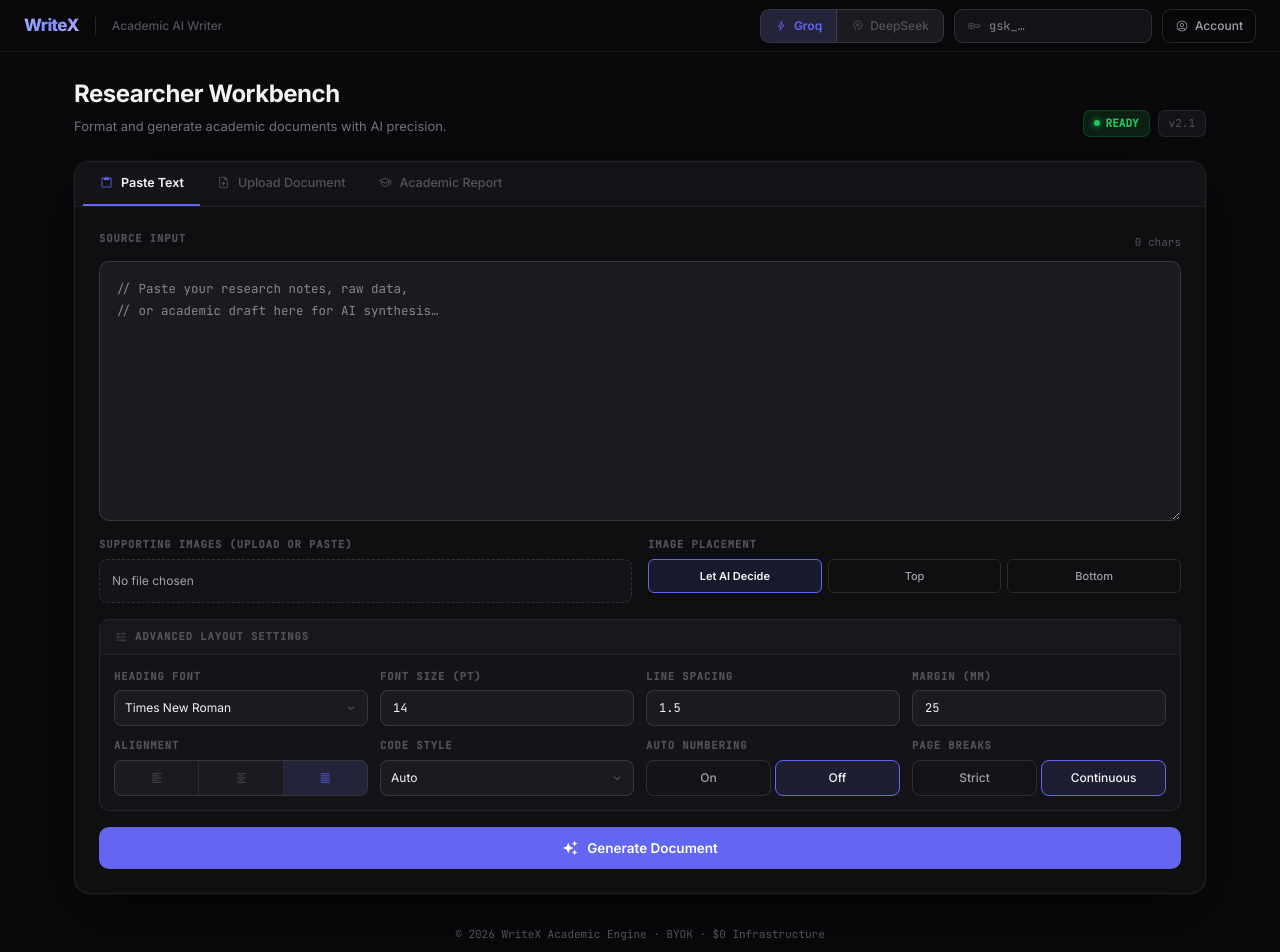
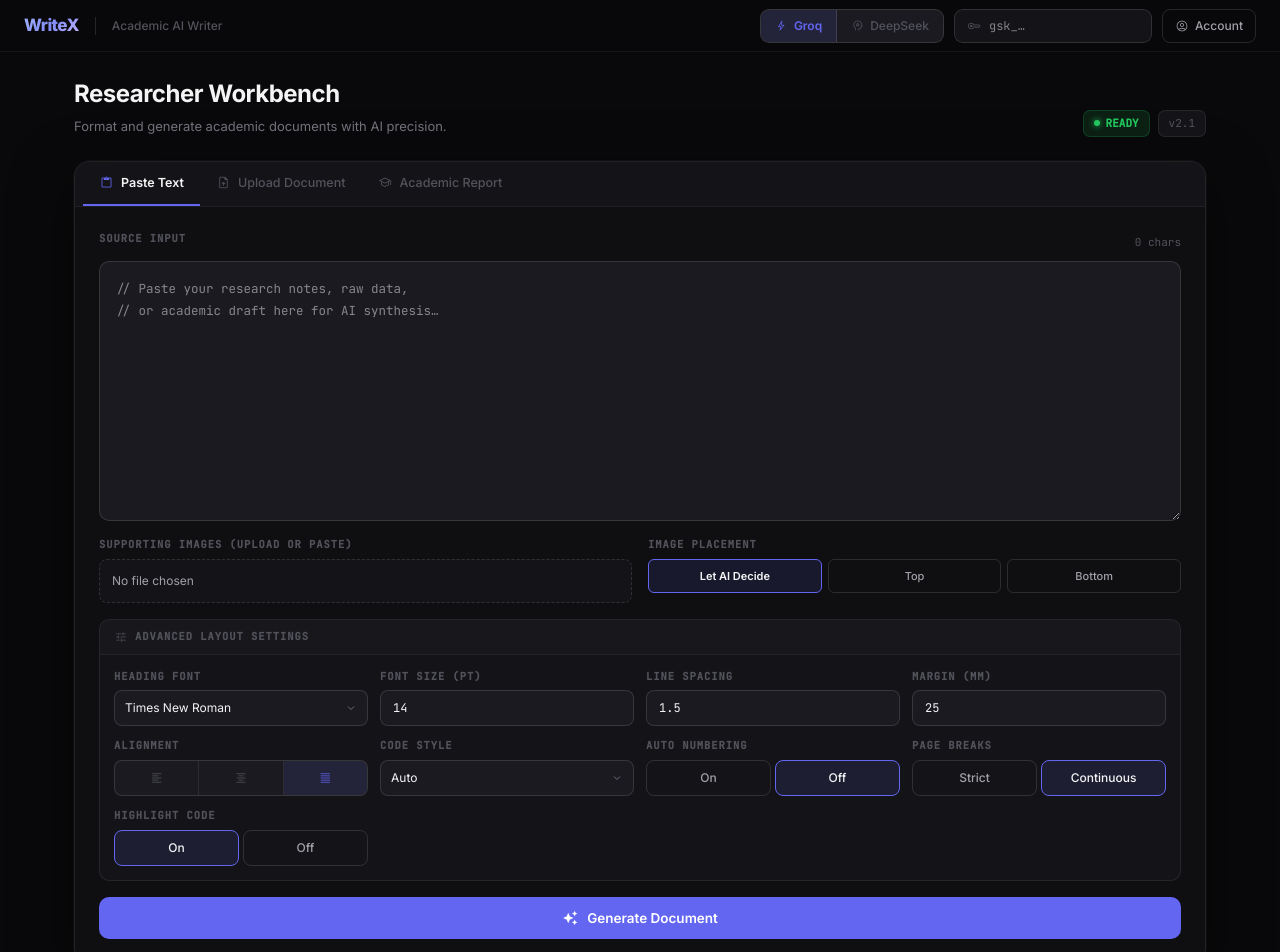
Before and after one commit to abhijitsvsk/WRITEX, a Next.js app in the folder frontend/: page / in a window 1280 px wide. Shown: the top 952 px of the page. Built offline with nearby package versions, Linux system fonts and the light colour scheme.

Commit message:
feat: add highlight code toggle to ui and backend layout configuration

```diff
--- a/frontend/src/app/page.tsx
+++ b/frontend/src/app/page.tsx
@@ -158,6 +158,7 @@
   const [codeLang, setCodeLang] = useState("Auto");
   const [images, setImages] = useState<File[]>([]);
   const [imagePlacement, setImagePlacement] = useState("Let AI Decide");
+  const [highlightCode, setHighlightCode] = useState(true);
   const [autoNumbering, setAutoNumbering] = useState(false);
   const [continuousSections, setContinuousSections] = useState(true);
 
@@ -198,7 +199,7 @@
         heading_bold: true, chapter_alignment: cAlign, subheading_alignment: cAlign,
         content_font: "Times New Roman", content_size_pt: 12, content_alignment: cAlign,
         line_spacing: +spacing, space_before_pt: 0, space_after_pt: 0,
-        code_language: codeLang, continuous_sections: continuousSections,
+        code_language: codeLang, highlight_code: highlightCode, continuous_sections: continuousSections,
         auto_numbering: autoNumbering
       }));
       fd.append("image_placement", imagePlacement);
@@ -518,7 +519,7 @@
                 </div>
                 <AdvancedLayout {...{
                   hFont,setHFont,hSize,setHSize,spacing,setSpacing,margin,setMargin,
-                  cAlign,setCAlign,codeLang,setCodeLang,
+                  cAlign,setCAlign,codeLang,setCodeLang,highlightCode,setHighlightCode,
                   autoNumbering,setAutoNumbering,continuousSections,setContinuousSections
                 }} />
                 <GenerateButton loading={loading} label="Generate Document" onClick={() => handleGenerate()} />
@@ -531,7 +532,7 @@
                 <Dropzone file={file} onFile={setFile} accept=".txt,.pdf,.docx" label="Drop your document (PDF, DOCX, TXT)" />
                 <AdvancedLayout {...{
                   hFont,setHFont,hSize,setHSize,spacing,setSpacing,margin,setMargin,
-                  cAlign,setCAlign,codeLang,setCodeLang,
+                  cAlign,setCAlign,codeLang,setCodeLang,highlightCode,setHighlightCode,
                   autoNumbering,setAutoNumbering,continuousSections,setContinuousSections
                 }} />
                 <GenerateButton loading={loading} label="Format Document" onClick={() => handleGenerate()} />
@@ -915,8 +916,8 @@
 
 const AdvancedLayout = ({
   hFont, setHFont, hSize, setHSize, spacing, setSpacing, margin, setMargin,
-  cAlign, setCAlign, codeLang, setCodeLang, autoNumbering, setAutoNumbering,
-  continuousSections, setContinuousSections
+  cAlign, setCAlign, codeLang, setCodeLang, highlightCode, setHighlightCode,
+  autoNumbering, setAutoNumbering, continuousSections, setContinuousSections
 }: any) => {
   return (
     <div style={{ background: C.bgElevated, border: `1px solid ${C.borderSubtle}`, borderRadius: 10, overflow: "hidden" }}>
@@ -990,6 +991,23 @@
             </div>
           </div>
         )}
+        {highlightCode !== undefined && (
+          <div>
+            <Label>Highlight Code</Label>
+            <div style={{ display: "flex", gap: 4 }}>
+              <button onClick={() => setHighlightCode(true)} style={{
+                flex: 1, height: 36, background: highlightCode ? C.accentDim : "transparent",
+                border: `1px solid ${highlightCode ? C.accent : C.borderDef}`,
+                borderRadius: 8, color: highlightCode ? C.textPri : C.textSec, cursor: "pointer", fontSize: 12, fontWeight: 500
+              }}>On</button>
+              <button onClick={() => setHighlightCode(false)} style={{
+                flex: 1, height: 36, background: !highlightCode ? C.accentDim : "transparent",
+                border: `1px solid ${!highlightCode ? C.accent : C.borderDef}`,
+                borderRadius: 8, color: !highlightCode ? C.textPri : C.textSec, cursor: "pointer", fontSize: 12, fontWeight: 500
+              }}>Off</button>
+            </div>
+          </div>
+        )}
       </div>
     </div>
   );
```
Also changed, not shown: 2 other files (tests, documents, lock files or other folders).
